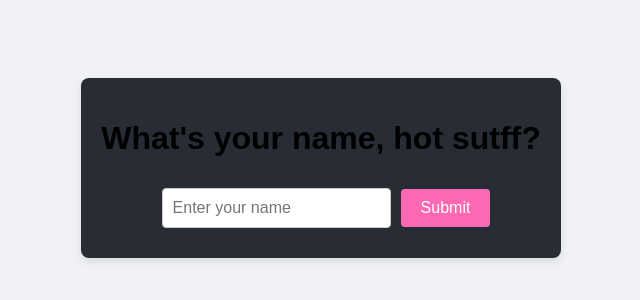
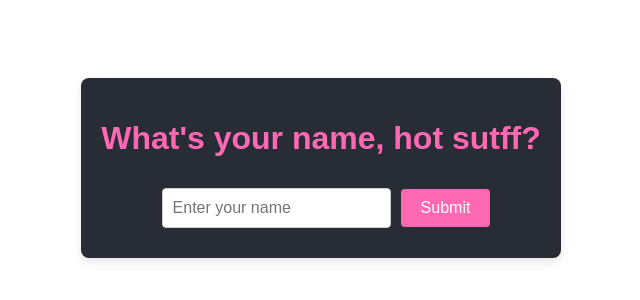
Before and after one commit to juanpigurina/hello_user, a React (Create React App) app in the folder frontend/: page / in a window 1280 px wide. Shown: the part 232-532 px from the top of the page, without its empty margins (319-959 px from the left). Built offline with nearby package versions, Linux system fonts and the light colour scheme.

Commit message:
Update styles.css

```diff
--- a/frontend/src/styles.css
+++ b/frontend/src/styles.css
@@ -1,6 +1,6 @@
 body {
   font-family: Arial, sans-serif;
-  background-color: #f0f2f5;
+  color: #ff69b4; /* Hot pink color */
   display: flex;
   justify-content: center;
   align-items: center;
```
